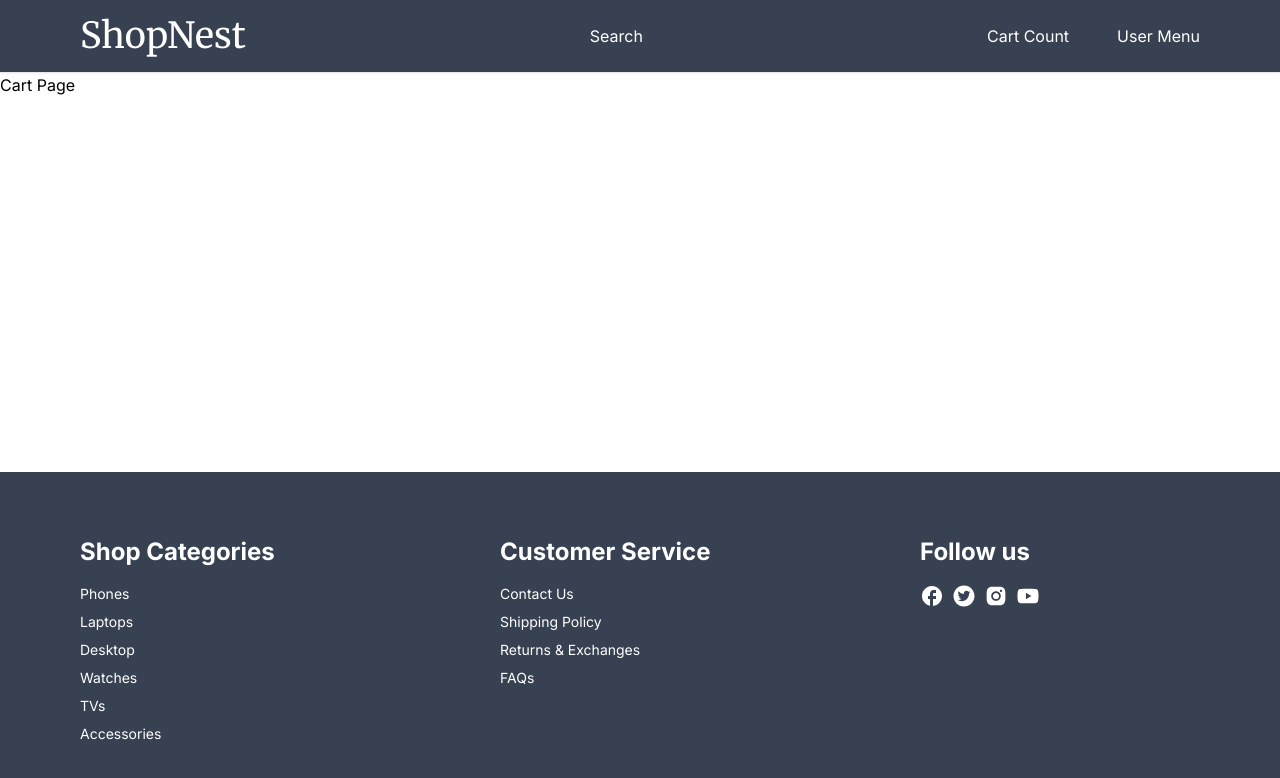
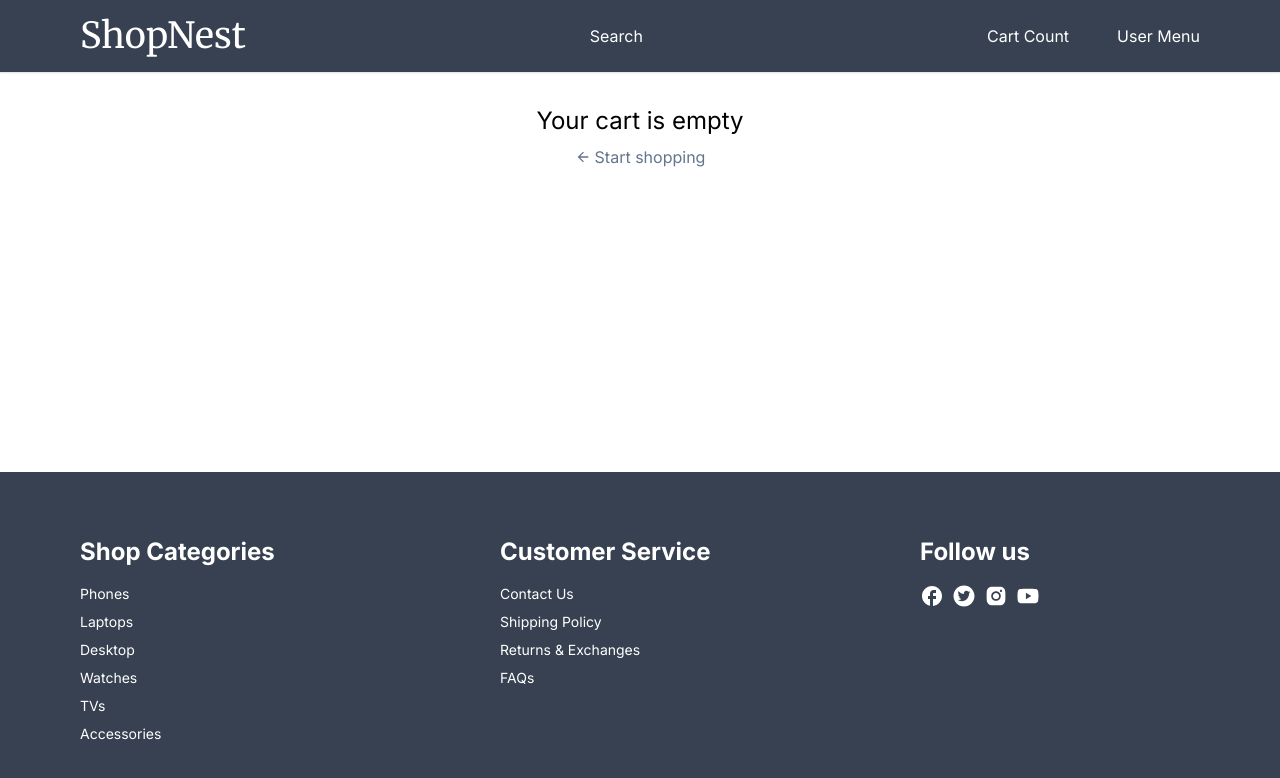
Before and after one commit to OneFriendlyCoder/ShopNest, a Next.js app: page /cart in a window 1280 px wide. Shown: the top 778 px of the page. Built offline with nearby package versions, Linux system fonts and the light colour scheme.

Commit message:
styled structure of shopping cart

```diff
--- /dev/null
+++ b/src/app/cart/CartClient.tsx
@@ -0,0 +1,58 @@
+"use client"
+
+import { useCart } from "@/hooks/useCart";
+import Link from "next/link";
+import { MdArrowBack } from "react-icons/md";
+import Heading from "../components/Heading";
+import Button from "../components/Button";
+const CartClient = () => {
+    const {cartProducts} = useCart();
+    if(!cartProducts || cartProducts.length === 0){
+        return (
+            <div className="flex flex-col items-center">
+                <div className="text-2xl">Your cart is empty</div>
+                <div>
+                    <Link href="/" className="text-slate-500 flex items-center gap-1 mt-2">
+                        <MdArrowBack/>
+                    <span>Start shopping</span>
+                    </Link>
+                </div>
+            </div>
+        )
+    }
+    return (
+        <div>
+            <Heading title="Shopping Cart" center/>
+            <div className="grid grid-cols-5 text-xs gap-4 pb-2 items-center mt-10">
+                <div className="col-span-2 justify-self-start">PRODUCT</div>
+                <div className="justify-self-center">PRICE</div>
+                <div className="justify-self-center">QUANTITY</div>
+                <div className="justify-self-end">TOTAL</div>
+            </div>
+            <div>
+                {cartProducts && cartProducts.map((item) => {
+                    return (<div key={item.id}>{item.name}</div>)
+                })}
+            </div>
+            <div className="border-t-[1.5px] border-slate-200 py-4 flex justify-between gap-4 mt-10">
+                <div className="w-[90px]">
+                    <Button label="Clear Cart" onClick={()=>{}} small/>
+                </div>
+                <div className="text-sm flex flex-col gap-1 items-start">
+                        <div className="flex justify-between text-base font-semibold w-full">
+                            <span>SubTotal</span>
+                            <span>$1,000</span>
+                        </div>
+                            <p className="text-slate-500">Taxes and shipping calculated at checkout</p>
+                        <Button label="Checkout" onClick={()=>{}}/>
+                        <Link href="/" className="text-slate-500 flex items-center gap-1 mt-2">
+                            <MdArrowBack/>
+                            <span>Continue shopping</span>
+                        </Link>
+                </div>
+            </div>
+        </div>
+    );
+}
+
+export default CartClient;
--- a/src/app/cart/page.tsx
+++ b/src/app/cart/page.tsx
@@ -1,6 +1,12 @@
+import Container from "../components/Container";
+import CartClient from "./CartClient";
 const Cart = () => {
     return (
-        <div>Cart Page</div>
+        <div className="pt-8">
+            <Container>
+                <CartClient/>
+            </Container>
+        </div>
     );
 }
 
```
